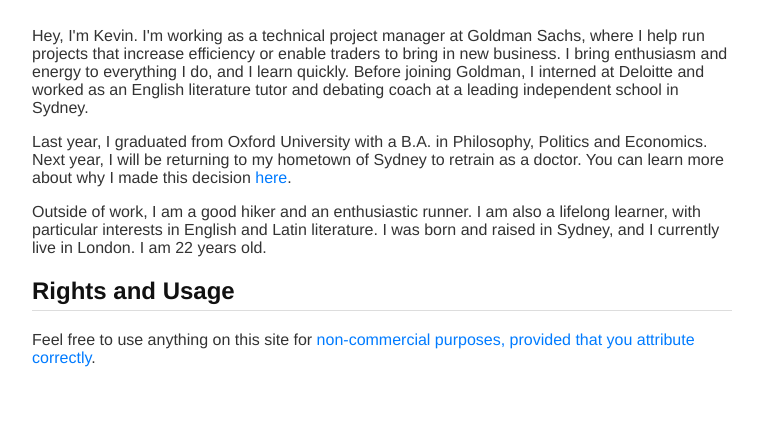
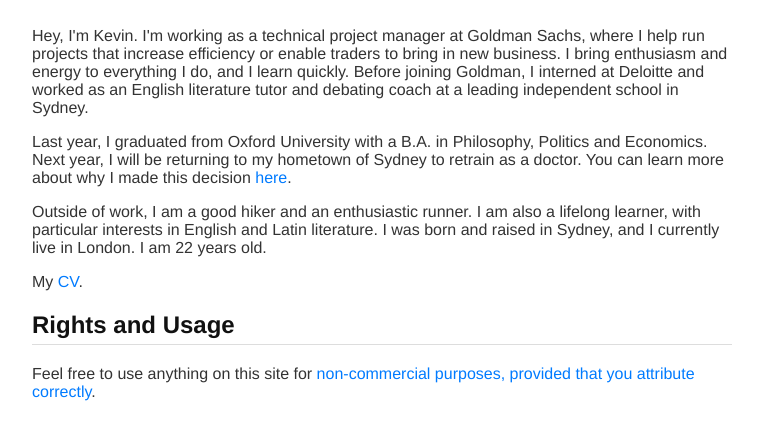
Before and after one commit to kzshen/kzshen.github.io, a plain HTML site: page index.html in a window 1280 px wide. Shown: the part 654-1092 px from the top of the page, without its empty margins (258-1020 px from the left). Before the commit the page ends 1061 px from the top, so only its background shows below. Drawn offline with Linux system fonts and the light colour scheme.

Commit message:
Update index.html

```diff
--- a/index.html
+++ b/index.html
@@ -22,6 +22,9 @@
 	<p>
 	Outside of work, I am a good hiker and an enthusiastic runner. I am also a lifelong learner, with particular interests in English and Latin literature. I was born and raised in Sydney, and I currently live in London. I am 22 years old.
 	</p>
+	<p>
+	My <a href="https://kzshen.github.io/cv.html" target="_blank" rel="noopener noreferrer">CV</a>.
+	</p>
 	<h2>Rights and Usage</h2>
 	<p>
 	Feel free to use anything on this site for <a href="https://creativecommons.org/licenses/by-nc-sa/4.0/" target="_blank" rel="noopener noreferrer">non-commercial purposes, provided that you attribute correctly</a>.
```
